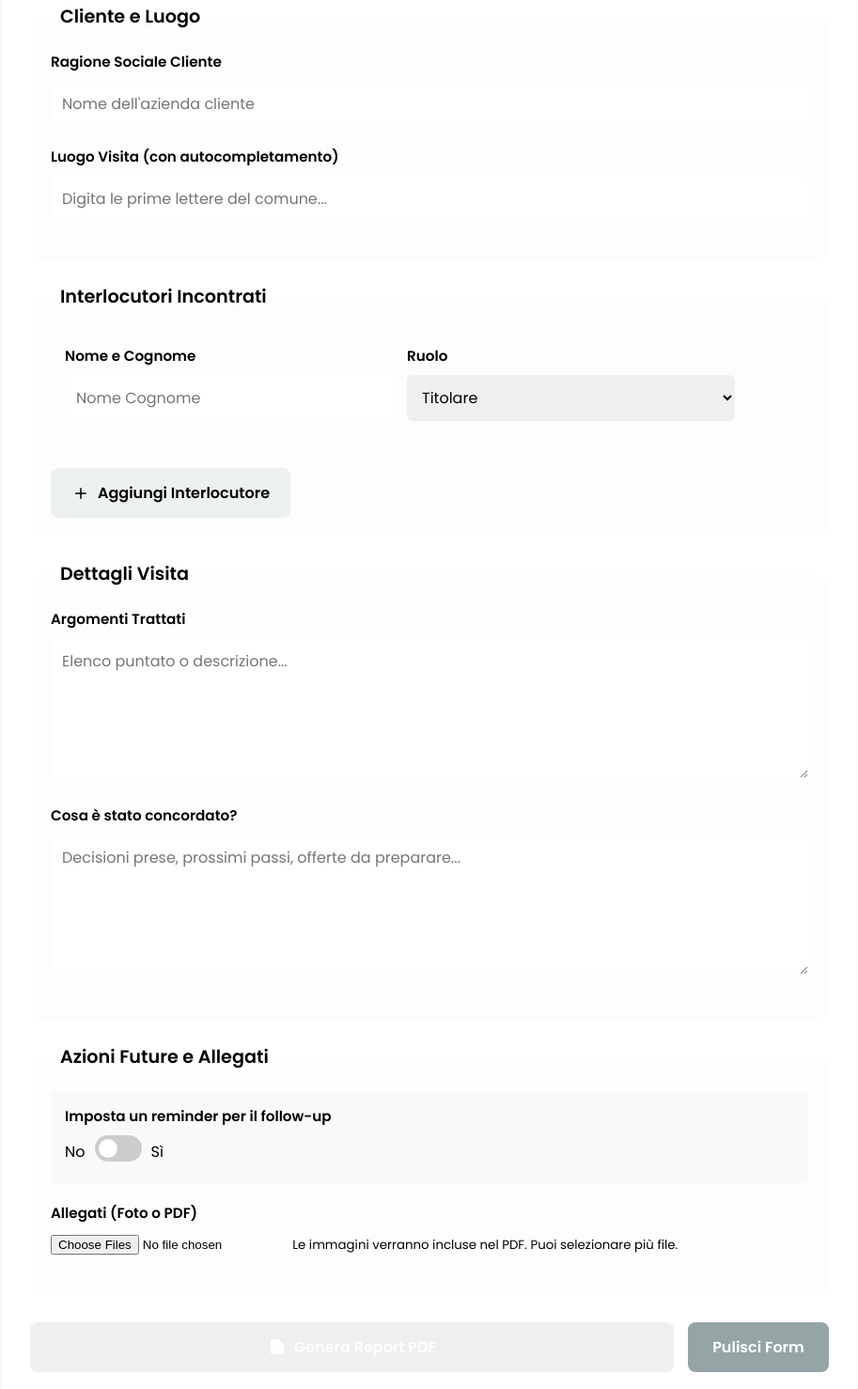
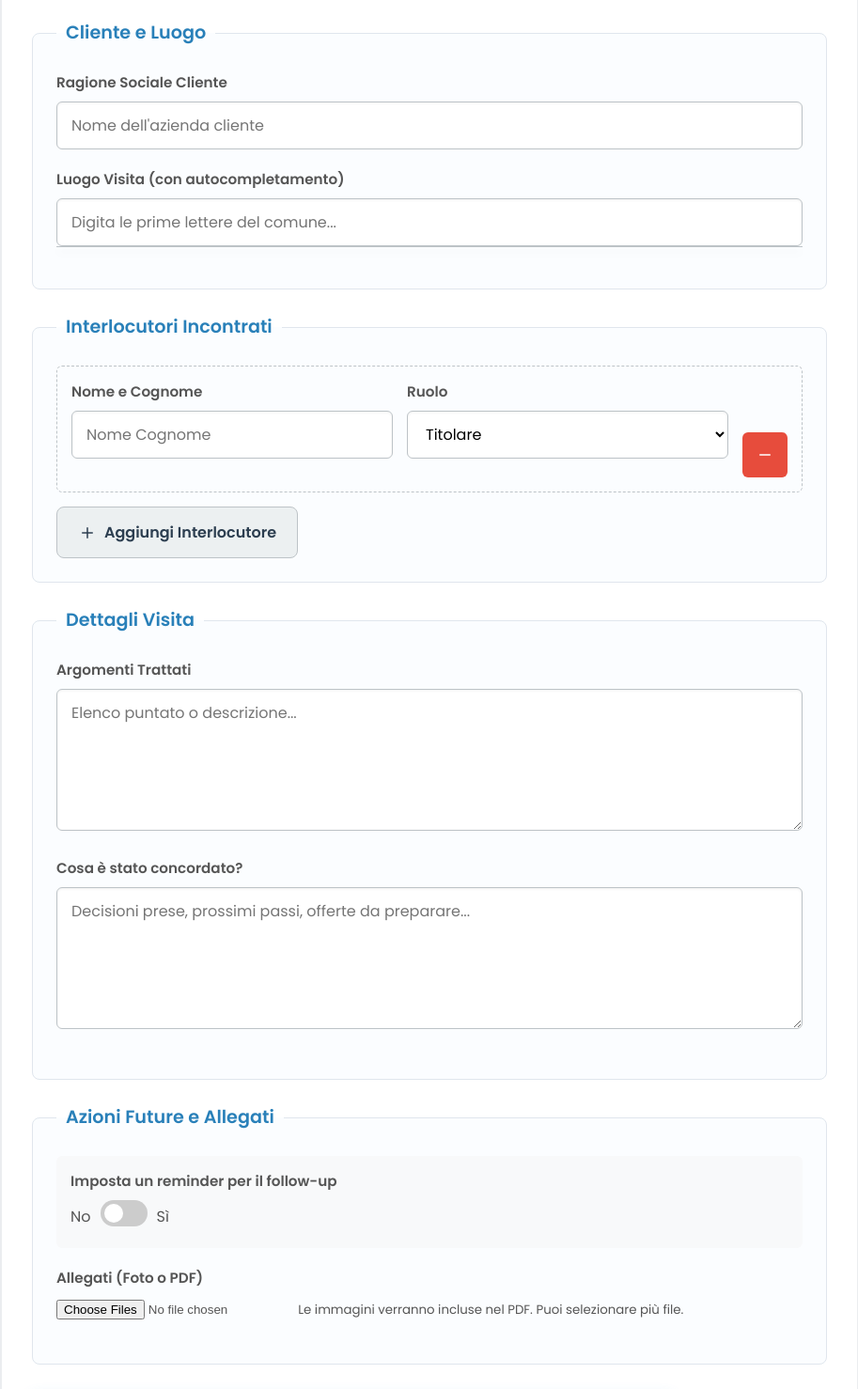
Before and after one commit to masini-pro/Report-masini, a plain HTML site: page index.html in a window 1280 px wide. Shown: the part 542-2020 px from the top of the page at 94% size, without its empty margins (183-1096 px from the left). Drawn offline with nearby package versions, Linux system fonts and the light colour scheme.

Commit message:
Update style.css

````diff
--- a/style.css
+++ b/style.css
@@ -1,20 +1,15 @@
-Certamente. Ecco il codice CSS completo e finale per la sua applicazione, che include lo stile rinnovato e gli adattamenti per i pulsanti separati.
-
-Copi e incolli questo intero blocco di codice nel suo file `style.css`, sostituendo qualsiasi contenuto precedente.
-
-```css
 @import url('https://fonts.googleapis.com/css2?family=Poppins:wght@400;600;700&display=swap');
 
 :root {
-    --primary-color: #4a90e2;
-    --primary-dark: #357ABD;
-    --secondary-color: #50e3c2;
-    --background-color: #f5f8fa;
-    --text-color: #4a4a4a;
-    --heading-color: #2c3e50;
+    --primary-color: #3498db;  /* Blu più vibrante */
+    --primary-dark: #2980b9;
+    --secondary-color: #1abc9c; /* Verde acqua per accenti */
+    --background-color: #f4f6f8;
+    --text-color: #555; /* Testo più scuro per contrasto */
+    --heading-color: #2c3e50; /* Titoli molto scuri */
     --container-bg: #ffffff;
-    --border-color: #dfe6e9;
-    --shadow-color: rgba(74, 144, 226, 0.2);
+    --border-color: #bdc3c7; /* Bordi più definiti */
+    --shadow-color: rgba(52, 152, 219, 0.2);
     --error-color: #e74c3c;
 }
 
@@ -32,7 +27,7 @@ body {
     padding: 30px;
     background-color: var(--container-bg);
     border-radius: 12px;
-    box-shadow: 0 10px 30px rgba(0, 0, 0, 0.08);
+    box-shadow: 0 10px 40px rgba(0, 0, 0, 0.08);
 }
 
 header {
@@ -68,11 +63,11 @@ header p {
 }
 
 fieldset {
-    border: 1px solid var(--border-color);
+    border: 1px solid #e0e6ed;
     border-radius: 8px;
-    padding: 20px;
+    padding: 25px;
     margin-bottom: 25px;
-    background-color: #fdfdfd;
+    background-color: #fbfdff;
 }
 
 legend {
@@ -82,9 +77,39 @@ legend {
     padding: 0 10px;
 }
 
+/* --- BORDO ANIMATO E STILE INPUT MIGLIORATO --- */
+
 .form-group {
+    position: relative;
     margin-bottom: 20px;
-    position: relative;
+}
+
+/* Contenitore per l'effetto del bordo */
+.form-group::before {
+    content: '';
+    position: absolute;
+    top: -2px; left: -2px;
+    width: calc(100% + 4px);
+    height: calc(100% + 4px);
+    background: linear-gradient(60deg, var(--secondary-color), var(--primary-color), var(--primary-dark), var(--secondary-color));
+    background-size: 300% 300%;
+    border-radius: 8px; /* Raggio leggermente più grande dell'input */
+    z-index: 0;
+    opacity: 0;
+    transition: opacity 0.3s ease-in-out;
+    animation: animated-border 4s linear infinite;
+    pointer-events: none; /* Non intercetta i click */
+}
+
+@keyframes animated-border {
+    0% { background-position: 0% 50%; }
+    50% { background-position: 100% 50%; }
+    100% { background-position: 0% 50%; }
+}
+
+/* Attiva l'animazione quando un elemento all'interno del gruppo è in focus */
+.form-group:focus-within::before {
+    opacity: 1;
 }
 
 label {
@@ -99,22 +124,25 @@ input[type="date"],
 select,
 textarea {
     width: 100%;
-    padding: 12px;
+    padding: 12px 15px;
     border: 1px solid var(--border-color);
     border-radius: 6px;
     font-size: 16px;
     font-family: 'Poppins', sans-serif;
     box-sizing: border-box;
     transition: border-color 0.3s, box-shadow 0.3s;
+    background-color: var(--container-bg); /* Sfondo per coprire il gradiente */
+    position: relative; /* Per stare sopra lo pseudo-elemento del bordo */
+    z-index: 1;
+    box-shadow: inset 0 1px 3px rgba(0,0,0,0.06); /* Ombra interna per profondità */
 }
 
-input[type="text"]:focus,
-input[type="date"]:focus,
-select:focus,
-textarea:focus {
+/* Nasconde il bordo di default quando il bordo animato è attivo */
+.form-group:focus-within input,
+.form-group:focus-within select,
+.form-group:focus-within textarea {
+    border-color: transparent;
     outline: none;
-    border-color: var(--primary-color);
-    box-shadow: 0 0 0 3px var(--shadow-color);
 }
 
 input[readonly] {
@@ -129,248 +157,70 @@ input[readonly] {
 }
 
 /* Autocomplete */
-.autocomplete-container {
-    position: relative;
-    z-index: 10;
+.autocomplete-container { z-index: 10; }
+#autocompleteResults {
+    position: absolute; top: 100%; left: 0; right: 0;
+    background: white; border: 1px solid var(--border-color); border-top: none;
+    border-radius: 0 0 6px 6px; z-index: 1000; max-height: 200px;
+    overflow-y: auto; box-shadow: 0 5px 10px rgba(0,0,0,0.1);
 }
-
-#autocompleteResults {
-    position: absolute;
-    top: 100%;
-    left: 0;
-    right: 0;
-    background: white;
-    border: 1px solid var(--border-color);
-    border-top: none;
-    border-radius: 0 0 6px 6px;
-    z-index: 1000;
-    max-height: 200px;
-    overflow-y: auto;
-    box-shadow: 0 5px 10px rgba(0,0,0,0.1);
-}
-
-.autocomplete-item {
-    padding: 10px;
-    cursor: pointer;
-}
-
-.autocomplete-item:hover, .autocomplete-item.active {
-    background-color: #e9ecef;
-}
-
-.autocomplete-item strong {
-    color: var(--primary-color);
-}
+.autocomplete-item { padding: 10px; cursor: pointer; }
+.autocomplete-item:hover, .autocomplete-item.active { background-color: #e9ecef; }
+.autocomplete-item strong { color: var(--primary-color); }
 
 /* Interlocutori */
 .interlocutore-group {
-    display: grid;
-    grid-template-columns: 1fr 1fr auto;
-    gap: 15px;
-    align-items: end;
-    margin-bottom: 15px;
-    padding: 15px;
-    border: 1px dashed var(--border-color);
-    border-radius: 6px;
+    display: grid; grid-template-columns: 1fr 1fr auto;
+    gap: 15px; align-items: end; margin-bottom: 15px;
+    padding: 15px; border: 1px dashed var(--border-color); border-radius: 6px;
 }
-
-#addInterlocutore {
-    margin-top: 10px;
-}
-
+#addInterlocutore { margin-top: 10px; }
 .remove-interlocutore-btn {
-    background: var(--error-color);
-    color: white;
-    border: none;
-    border-radius: 6px;
-    padding: 12px;
-    cursor: pointer;
-    height: 48px; /* Allinea con altezza input */
-    width: 48px;
-    display: flex;
-    align-items: center;
-    justify-content: center;
+    background: var(--error-color); color: white; border: none; border-radius: 6px;
+    padding: 12px; cursor: pointer; height: 48px; width: 48px;
+    display: flex; align-items: center; justify-content: center;
     transition: background-color 0.2s;
 }
-
-.remove-interlocutore-btn:hover {
-    background: #c0392b;
-}
-
-.remove-interlocutore-btn svg {
-    width: 20px;
-    height: 20px;
-}
+.remove-interlocutore-btn:hover { background: #c0392b; }
+.remove-interlocutore-btn svg { width: 20px; height: 20px; }
 
 /* Reminder Toggle Switch */
-.reminder-section {
-    background: #f8f9fa;
-    padding: 15px;
-    border-radius: 6px;
-}
-
-.reminder-toggle {
-    display: flex;
-    align-items: center;
-    gap: 10px;
-}
-
-.switch {
-    position: relative;
-    display: inline-block;
-    width: 50px;
-    height: 28px;
-}
-
-.switch input {
-    opacity: 0;
-    width: 0;
-    height: 0;
-}
-
-.slider {
-    position: absolute;
-    cursor: pointer;
-    top: 0;
-    left: 0;
-    right: 0;
-    bottom: 0;
-    background-color: #ccc;
-    transition: .4s;
-    border-radius: 28px;
-}
-
-.slider:before {
-    position: absolute;
-    content: "";
-    height: 20px;
-    width: 20px;
-    left: 4px;
-    bottom: 4px;
-    background-color: white;
-    transition: .4s;
-    border-radius: 50%;
-}
-
-input:checked + .slider {
-    background-color: var(--secondary-color);
-}
-
-input:checked + .slider:before {
-    transform: translateX(22px);
-}
-
-#reminderDateContainer {
-    margin-top: 15px;
-}
-
-.hidden {
-    display: none;
-}
-
-/* File List */
-#file-list div {
-    padding: 5px;
-    background: #e9ecef;
-    border-radius: 4px;
-    margin-top: 5px;
-    font-size: 14px;
-}
+.reminder-section { background: #f8f9fa; padding: 15px; border-radius: 6px; }
+.reminder-toggle { display: flex; align-items: center; gap: 10px; }
+.switch { position: relative; display: inline-block; width: 50px; height: 28px; }
+.switch input { opacity: 0; width: 0; height: 0; }
+.slider { position: absolute; cursor: pointer; top: 0; left: 0; right: 0; bottom: 0; background-color: #ccc; transition: .4s; border-radius: 28px; }
+.slider:before { position: absolute; content: ""; height: 20px; width: 20px; left: 4px; bottom: 4px; background-color: white; transition: .4s; border-radius: 50%; }
+input:checked + .slider { background-color: var(--secondary-color); }
+input:checked + .slider:before { transform: translateX(22px); }
+#reminderDateContainer { margin-top: 15px; }
+.hidden { display: none; }
 
 /* Pulsanti */
-.form-actions {
-    display: flex;
-    flex-wrap: wrap;
-    justify-content: space-between;
-    gap: 15px;
-    margin-top: 30px;
+.form-actions { display: flex; flex-wrap: wrap; justify-content: space-between; gap: 15px; margin-top: 30px; }
+button {
+    padding: 14px 22px; font-size: 16px; font-weight: 600; font-family: 'Poppins', sans-serif;
+    border-radius: 8px; border: none; cursor: pointer; transition: all 0.3s ease;
+    display: flex; align-items: center; justify-content: center; gap: 8px;
 }
-
-button {
-    padding: 14px 22px;
-    font-size: 16px;
-    font-weight: 600;
-    font-family: 'Poppins', sans-serif;
-    border-radius: 8px;
-    border: none;
-    cursor: pointer;
-    transition: all 0.3s ease;
-    display: flex;
-    align-items: center;
-    justify-content: center;
-    gap: 8px;
-}
-
-#generatePdfBtn, #generateIcsBtn {
-    flex-grow: 1; /* Permette ai pulsanti di azione di occupare lo spazio disponibile */
-}
-
+#generatePdfBtn, #generateIcsBtn { flex-grow: 1; }
 #generatePdfBtn {
     background-image: linear-gradient(45deg, var(--primary-color) 0%, var(--secondary-color) 100%);
-    color: white;
-    box-shadow: 0 4px 15px var(--shadow-color);
+    color: white; box-shadow: 0 4px 15px var(--shadow-color);
 }
-
-#generatePdfBtn:hover {
-    transform: translateY(-2px);
-    box-shadow: 0 6px 20px var(--shadow-color);
-}
-
-#generateIcsBtn {
-    background-color: #ecf0f1;
-    color: var(--heading-color);
-    border: 1px solid var(--border-color);
-}
-
-#generateIcsBtn:hover {
-    background-color: #dfe6e9;
-}
-
-#resetButton {
-    background-color: #95a5a6;
-    color: white;
-    flex-grow: 0;
-    min-width: 150px;
-}
-
-#resetButton:hover {
-    background-color: #7f8c8d;
-}
-
-.button-secondary {
-    background-color: #ecf0f1;
-    color: var(--heading-color);
-    border: 1px solid var(--border-color);
-}
-
-.button-secondary:hover {
-    background-color: #dfe6e9;
-}
-
-.button-secondary svg, #generateIcsBtn svg, #generatePdfBtn svg {
-    width: 20px;
-    height: 20px;
-}
+#generatePdfBtn:hover { transform: translateY(-2px); box-shadow: 0 6px 20px var(--shadow-color); }
+#generateIcsBtn { background-color: #ecf0f1; color: var(--heading-color); border: 1px solid var(--border-color); }
+#generateIcsBtn:hover { background-color: #dfe6e9; }
+#resetButton { background-color: #95a5a6; color: white; flex-grow: 0; min-width: 150px; }
+#resetButton:hover { background-color: #7f8c8d; }
+.button-secondary { background-color: #ecf0f1; color: var(--heading-color); border: 1px solid var(--border-color); }
+.button-secondary:hover { background-color: #dfe6e9; }
+.button-secondary svg, #generateIcsBtn svg, #generatePdfBtn svg { width: 20px; height: 20px; }
 
 /* Responsive Design */
 @media (max-width: 700px) {
-    .container {
-        margin: 0;
-        padding: 15px;
-        border-radius: 0;
-        box-shadow: none;
-    }
-
-    .interlocutore-group {
-        grid-template-columns: 1fr;
-    }
-
-    .form-actions {
-        flex-direction: column-reverse;
-    }
-
-    button {
-        width: 100%;
-    }
+    .container { margin: 0; padding: 15px; border-radius: 0; box-shadow: none; }
+    .interlocutore-group { grid-template-columns: 1fr; }
+    .form-actions { flex-direction: column-reverse; }
+    button { width: 100%; }
 }
-```
````
